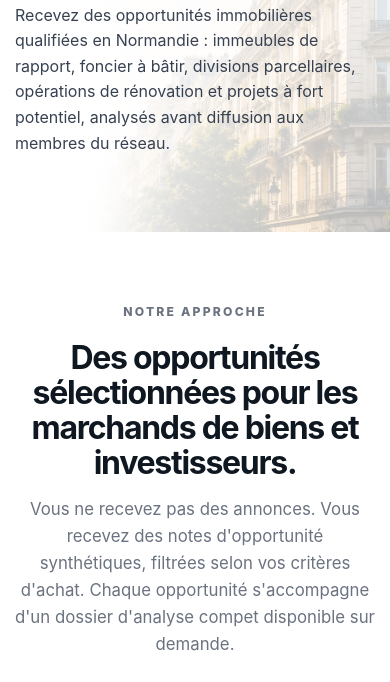
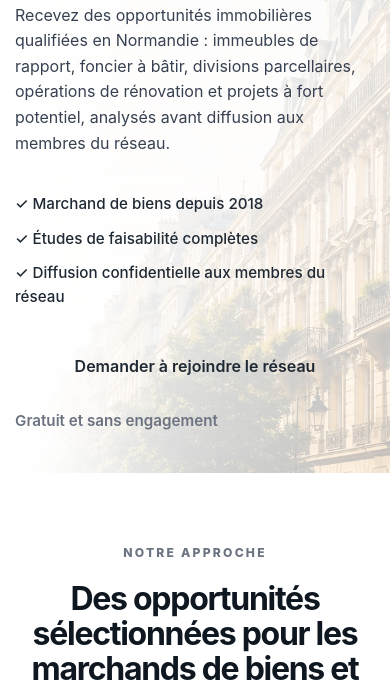
Before and after one commit to benjaminfroc-spec/deals-normandie, a website: page index.html in a window 390 px wide. Shown: the part 433-1115 px from the top of the page. Drawn offline with Linux system fonts and the light colour scheme.

Commit message:
v1.5 modifs finales v1

```diff
--- a/assets/css/main.css
+++ b/assets/css/main.css
@@ -68,6 +68,30 @@
       align-items: center;
       width: 100%;
     }
+
+    .hero-proof{
+
+    display:flex;
+    flex-wrap:wrap;
+    gap:18px;
+
+    margin:28px 0;
+
+    color:var(--text);
+
+    font-size:.95rem;
+
+    font-weight:500;
+
+}
+
+.hero-proof span{
+
+    display:flex;
+    align-items:center;
+    gap:6px;
+
+}
 
     .logo img {
     height: 96px;
--- a/assets/css/responsive.css
+++ b/assets/css/responsive.css
@@ -134,6 +134,13 @@
         height:auto;
 
         padding:18px 0;
+
+    }
+
+    .hero-proof{
+
+        flex-direction:column;
+        gap:10px;
 
     }
 
--- a/index.html
+++ b/index.html
@@ -6,10 +6,27 @@
 
   <title>Deals Normandie | Opportunités immobilières pour marchands de biens et investisseurs</title>
 
-  <meta name="description" content="Rejoignez un réseau privé de marchands de biens et d'investisseurs en Normandie. Recevez des opportunités immobilières qualifiées : immeubles, foncier, divisions, rénovation et opérations à fort potentiel.">
+  <meta name="description" content="Réseau privé de marchands de biens et investisseurs en Normandie. Recevez des opportunités immobilières analysées : immeubles, foncier, divisions, rénovation et valorisation.">
+
+  <meta property="og:type" content="website">
+
+  <meta property="og:url" content="https://deals-normandie.fr/">
+
+  <meta property="og:title"
+  content="Deals Normandie | Opportunités immobilières pour marchands de biens">
+
+  <meta property="og:description"
+  content="Recevez des opérations immobilières qualifiées en Normandie : immeubles, foncier, divisions, rénovation et projets à fort potentiel.">
+
+  <meta property="og:image" content="https://deals-normandie.fr/assets/img/card-partage.jpg">
+
+  <meta name="twitter:card" content="summary_large_image">
+
   <link rel="canonical" href="https://deals-normandie.fr/">
   <link rel="stylesheet" href="assets/css/main.css">
   <link rel="stylesheet" href="assets/css/responsive.css">
+
+  <meta name="twitter:card" content="summary_large_image">
 </head>
 
 <body>
@@ -71,6 +88,21 @@
             à fort potentiel, analysés avant diffusion aux membres du réseau.
           </p>
 
+          <div class="hero-proof">
+            <span>✓ Marchand de biens depuis 2018</span>
+            <span>✓ Études de faisabilité complètes</span>
+            <span>✓ Diffusion confidentielle aux membres du réseau</span>
+        </div>
+
+        <div class="hero-actions">
+            <a href="#inscription" class="btn">
+                Demander à rejoindre le réseau
+            </a>
+
+            <span class="free-note">
+                Gratuit et sans engagement
+            </span>
+        </div>
 
         </div>
       </div>
@@ -83,7 +115,7 @@
           <h2>Des opportunités sélectionnées pour les marchands de biens et investisseurs.</h2>
           <p>
             Vous ne recevez pas des annonces. Vous recevez des notes d'opportunité synthétiques,
-            filtrées selon vos critères d'achat. Chaque opportunité s'accompagne d'un dossier d'analyse compet disponible sur demande.
+            filtrées selon vos critères d'achat. Chaque opportunité s'accompagne d'un dossier d'analyse complet disponible sur demande.
           </p>
         </div>
 
@@ -126,7 +158,7 @@
             <div class="stat"><span>Coût total opération</span><strong>430 000 €</strong></div>
             <div class="stat"><span>Surface habitable</span><strong>100 m²</strong></div>
             <div class="stat"><span>Surface terrain</span><strong>800 m²</strong></div>
-            <div class="stat"><span>Scénario de sortie</span><strong>Rénovation légère + détachement terrain à batir</strong></div>
+            <div class="stat"><span>Scénario de sortie</span><strong>Rénovation légère + détachement terrain à bâtir</strong></div>
             <div class="stat"><span>Marge prévisionnelle</span><strong>Environ 25%</strong></div>
           </div>
 
@@ -249,7 +281,7 @@
                 <option>Sans travaux</option>
                 <option>Rafraîchissement</option>
                 <option>Rénovation complète</option>
-                <option>Restructuration lourde</option>
+                <option>Reconstruction / restructuration</option>
                 <option>Peu importe</option>
             </select>
 
@@ -257,7 +289,7 @@
            <div class="callback-row">
               <label class="checkbox">
                   <input type="checkbox" name="callback">
-                  <span>Je préfère un premier échange téléphonique (30 minutes).</span>
+                  <span>Je souhaite être recontacté par téléphone</span>
               </label>
 
           </div>
@@ -295,8 +327,8 @@
           <h2>Une expertise terrain au service de vos projets.</h2>
 
           <p>
-            Marchand de biens depuis 2018, investisseur immobilier depuis plus de 12 ans et ingénieur de formation, j'analyse chaque
-            opération en profondeur avant de vous la proposer.
+            Marchand de biens depuis 2018, investisseur immobilier depuis plus de 12 ans et ingénieur de formation, j'analyse
+            chaque opération sous ses aspects urbanistiques, techniques, financiers et commerciaux avant de la proposer au réseau.
           </p>
 
           <p>
```
Also changed, not shown: assets/img/card-partage.jpg (added), 1 other file.
